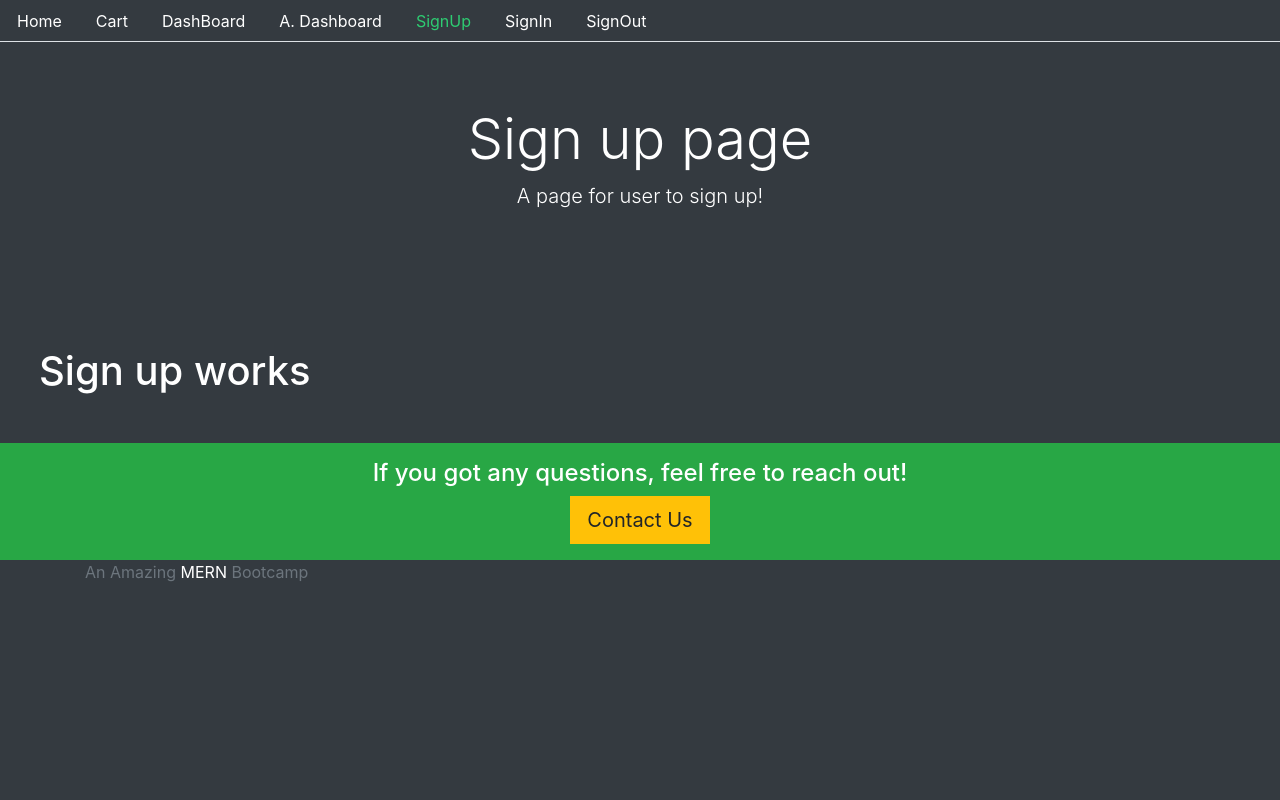
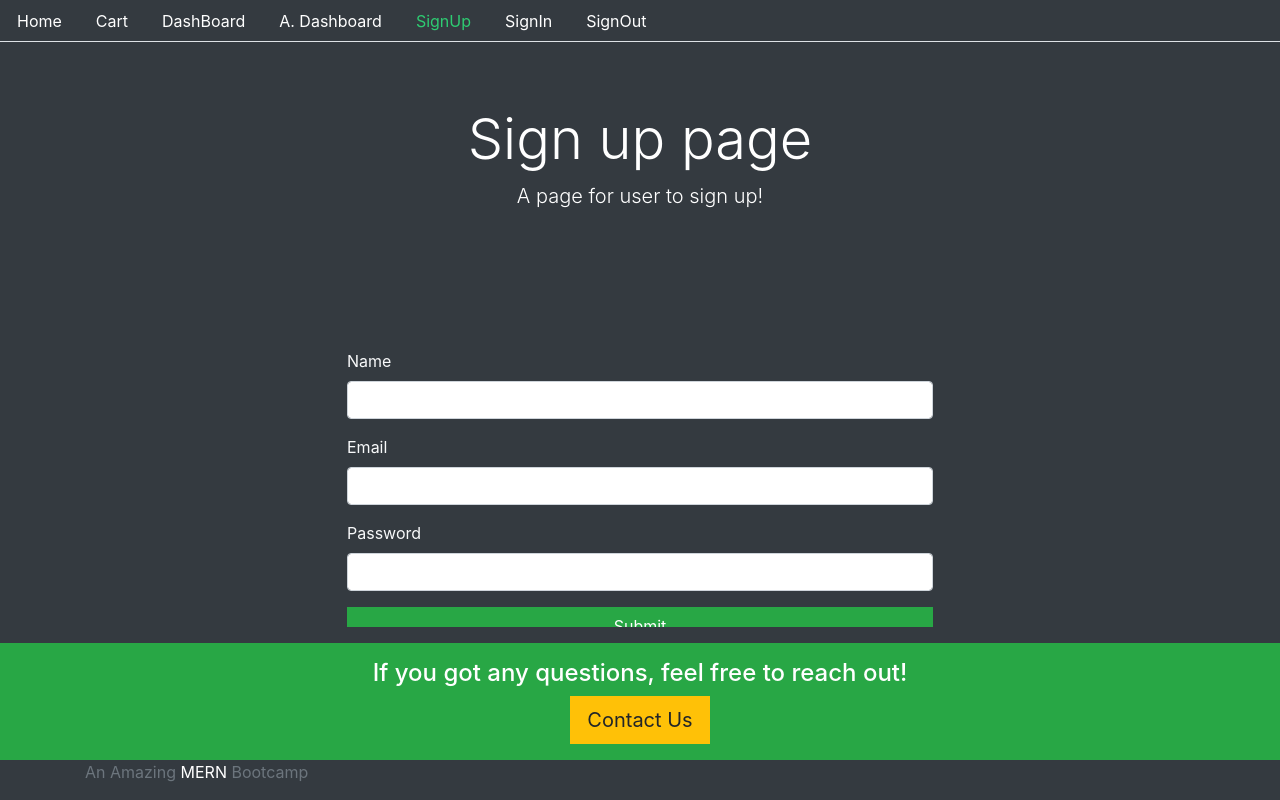
Before and after one commit to Rutvik2699/MERN-Full-Stack-Application, a React (Create React App) app in the folder projfrontend/: page /signup in a window 1280 px wide. Built offline with nearby package versions, Linux system fonts and the light colour scheme.

Commit message:
Signup and Signin completed

```diff
--- a/projfrontend/src/auth/helper/index.js
+++ b/projfrontend/src/auth/helper/index.js
@@ -0,0 +1,69 @@
+import {API} from "../../backend"
+//API means;http://localhost:8000/api/
+
+export const signup = user =>{
+    return  fetch(`${API}/signup`,{
+        method:"POST",
+        headers:{
+            Accept:"application/json",
+            "Content-Type":"application/json"
+        },
+        body:JSON.stringify(user)
+    })
+    .then(response=>{
+        return response.json();
+    })
+    .catch(err=>console.log(err))
+};
+
+
+export const signin = user =>{
+    return  fetch(`${API}/signin`,{
+        method:"POST",
+        headers:{
+            Accept:"application/json",
+            "Content-Type":"application/json"
+        },
+        body:JSON.stringify(user)
+    })
+    .then(response=>{
+        return response.json();
+    })
+    .catch(err=>console.log(err))
+};
+
+
+//setting a jwt token to keep user signed in
+export const authenticate = (data,next)=>{
+    if(typeof window !== "undefined"){
+        localStorage.setItem("jwt",JSON.stringify(data))
+        next();
+    }
+}
+
+
+
+export const signout = next =>{
+    if(typeof window !== "undefined"){
+        localStorage.removeItem("jwt")
+        next();
+
+        return fetch(`${API}/signout`,{
+            method:"GET"
+        })
+        .then(response=>console.log("signout success"))
+        .catch(err=>console.log(err))
+    }
+};
+
+
+export const isAuthenticated = () => {
+    if(typeof window == "undefined"){
+        return false
+    }
+    if(localStorage.getItem("jwt")){
+        return JSON.parse(localStorage.getItem("jwt"));
+    }else{
+        return false;
+    }
+}
--- a/projfrontend/src/styles.css
+++ b/projfrontend/src/styles.css
@@ -7,3 +7,10 @@
 body {
   background: #343a40;
 }
+
+footer{
+  position:absolute;
+  bottom: 0px;
+  right: 0px;
+  left:0px;
+}
--- a/projfrontend/src/user/Signin.js
+++ b/projfrontend/src/user/Signin.js
@@ -1,11 +1,115 @@
 import React, { useState } from "react";
 import Base from "../core/Base";
-import { Link } from "react-router-dom";
+import { Link,Redirect } from "react-router-dom";
+
+import {signin,authenticate,isAuthenticated} from "../auth/helper"
 
 const Signin = () => {
+
+  const [values,setValues] = useState({
+    email:"",
+    password:"",
+    error:"",
+    loading:false,
+    didRedirect:false,
+
+  })
+
+  const {email,password,error,loading,didRedirect}= values
+  const {user} = isAuthenticated();
+
+const handleChange = name => event => {
+    setValues({ ...values, error: false, [name]: event.target.value });
+  };
+
+  const onSubmit = event =>{
+    event.preventDefault();
+    setValues({...values,error:false,loading:true})
+    signin({email,password})
+    .then(data=>{
+      if(data.error){
+        setValues({...values,error:data.error,loading:false})
+      }else{   //firing a callback by help of next .. refer - index.js
+        authenticate(data,()=>{
+          setValues({
+            ...values,
+            didRedirect:true
+          })
+        })
+      }
+    })
+    .catch(console.log("Sign in request failed"))
+  }
+
+  const performRedirect=()=>{
+
+    //TODO: do a redirection here
+    if(didRedirect){
+      if(user&& user.role===1){
+        return <p>Redirect to admin</p>
+      }else{
+        return <p>redirectt to user dashboard</p>
+      }
+    }
+    if(isAuthenticated()){
+      return <Redirect to="/"/>;
+    }
+  }
+
+  const loadingMessage = () => {
+    return (
+      loading&&(
+        <div className="alert alert-info">
+          <h2>Loading...</h2>
+        </div>
+      )
+    )
+  }
+
+  const errorMessage = () => {
+    return (
+      <div className="row">
+        <div className="col-md-6 offset-sm-3 text-left">
+          <div
+            className="alert alert-danger"
+            style={{ display: error ? "" : "none" }}
+          >
+            {error}
+          </div>
+        </div>
+      </div>
+    );
+  };
+
+
+  const signInForm = () => {
+    return (
+      <div className="row">
+        <div className="col-md-6 offset-sm-3 text-left">
+          <form>
+            <div className="form-group">
+              <label className="text-light">Email</label>
+              <input onChange={handleChange=("email")} value={email} className="form-control" type="email" />
+            </div>
+
+            <div className="form-group">
+              <label className="text-light">Password</label>
+              <input onChange={handleChange=("password")} value={email} className="form-control" type="password" />
+            </div>
+            <button onClick={onSubmit} className="btn btn-success btn-block">Submit</button>
+          </form>
+        </div>
+      </div>
+    );
+  };
+
   return (
     <Base title="Sign In page" description="A page for user to sign in!">
-      <h1>Sign in works</h1>
+     {loadingMessage()}
+     {errorMessage()}
+      {signInForm()}
+      {performRedirect()}
+      <p className="text-white text-center">{JSON.stringify(values)}</p>
     </Base>
   );
 };
--- a/projfrontend/src/user/Signup.js
+++ b/projfrontend/src/user/Signup.js
@@ -1,11 +1,123 @@
 import React, { useState } from "react";
 import Base from "../core/Base";
 import { Link } from "react-router-dom";
+import { signup } from "../auth/helper";
 
 const Signup = () => {
+  const [values, setValues] = useState({
+    name: "",
+    email: "",
+    password: "",
+    error: "",
+    success: false
+  });
+
+  const { name, email, password, error, success } = values;
+
+  const handleChange = name => event => {
+    setValues({ ...values, error: false, [name]: event.target.value });
+  };
+
+  const onSubmit = event => {
+    event.preventDefault();
+    setValues({ ...values, error: false });
+    signup({ name, email, password })
+      .then(data => {
+        if (data.error) {
+          setValues({ ...values, error: data.error, success: false });
+        } else {
+          setValues({
+            ...values,
+            name: "",
+            email: "",
+            password: "",
+            error: "",
+            success: true
+          });
+        }
+      })
+      .catch(console.log("Error in signup"));
+  };
+
+  const signUpForm = () => {
+    return (
+      <div className="row">
+        <div className="col-md-6 offset-sm-3 text-left">
+          <form>
+            <div className="form-group">
+              <label className="text-light">Name</label>
+              <input
+                className="form-control"
+                onChange={handleChange("name")}
+                type="text"
+                value={name}
+              />
+            </div>
+            <div className="form-group">
+              <label className="text-light">Email</label>
+              <input
+                className="form-control"
+                onChange={handleChange("email")}
+                type="email"
+                value={email}
+              />
+            </div>
+
+            <div className="form-group">
+              <label className="text-light">Password</label>
+              <input
+                onChange={handleChange("password")}
+                className="form-control"
+                type="password"
+                value={password}
+              />
+            </div>
+            <button onClick={onSubmit} className="btn btn-success btn-block">
+              Submit
+            </button>
+          </form>
+        </div>
+      </div>
+    );
+  };
+
+  const successMessage = () => {
+    return (
+      <div className="row">
+        <div className="col-md-6 offset-sm-3 text-left">
+          <div
+            className="alert alert-success"
+            style={{ display: success ? "" : "none" }}
+          >
+            New account was created successfully. Please{" "}
+            <Link to="/signin">Login Here</Link>
+          </div>
+        </div>
+      </div>
+    );
+  };
+
+  const errorMessage = () => {
+    return (
+      <div className="row">
+        <div className="col-md-6 offset-sm-3 text-left">
+          <div
+            className="alert alert-danger"
+            style={{ display: error ? "" : "none" }}
+          >
+            {error}
+          </div>
+        </div>
+      </div>
+    );
+  };
+
   return (
     <Base title="Sign up page" description="A page for user to sign up!">
-      <h1>Sign up works</h1>
+      {successMessage()}
+      {errorMessage()}
+      {signUpForm()}
+      <p className="text-white text-center">{JSON.stringify(values)}</p>
     </Base>
   );
 };
```
